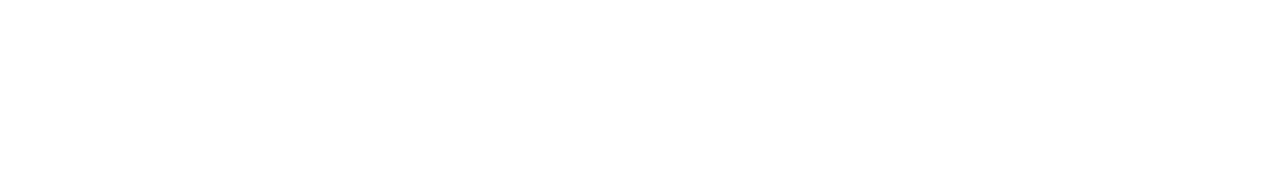
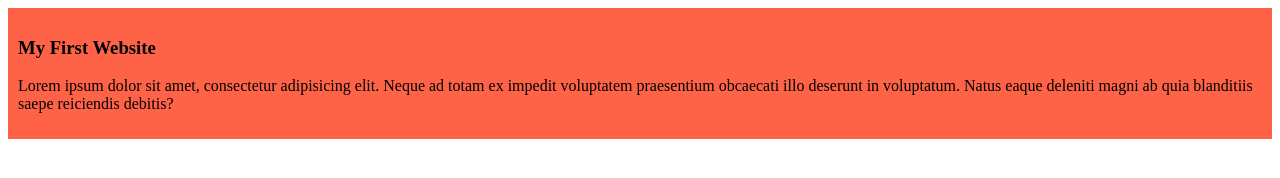
Before and after one commit to AbdullahAlTowsif/My-First-Website, a plain HTML site: page index.html in a window 1280 px wide. Drawn offline with Linux system fonts and the light colour scheme.

Commit message:
added the css

```diff
--- a/index.html
+++ b/index.html
@@ -4,8 +4,12 @@
     <meta charset="UTF-8">
     <meta name="viewport" content="width=device-width, initial-scale=1.0">
     <title>My First Website</title>
+    <link rel="stylesheet" href="styles/blog.css">
 </head>
 <body>
-
+    <div>
+        <h3>My First Website</h3>
+        <p>Lorem ipsum dolor sit amet, consectetur adipisicing elit. Neque ad totam ex impedit voluptatem praesentium obcaecati illo deserunt in voluptatum. Natus eaque deleniti magni ab quia blanditiis saepe reiciendis debitis?</p>
+    </div>
 </body>
 </html>
--- /dev/null
+++ b/styles/blog.css
@@ -0,0 +1,4 @@
+div{
+    background-color: tomato;
+    padding: 10px;
+}
```
